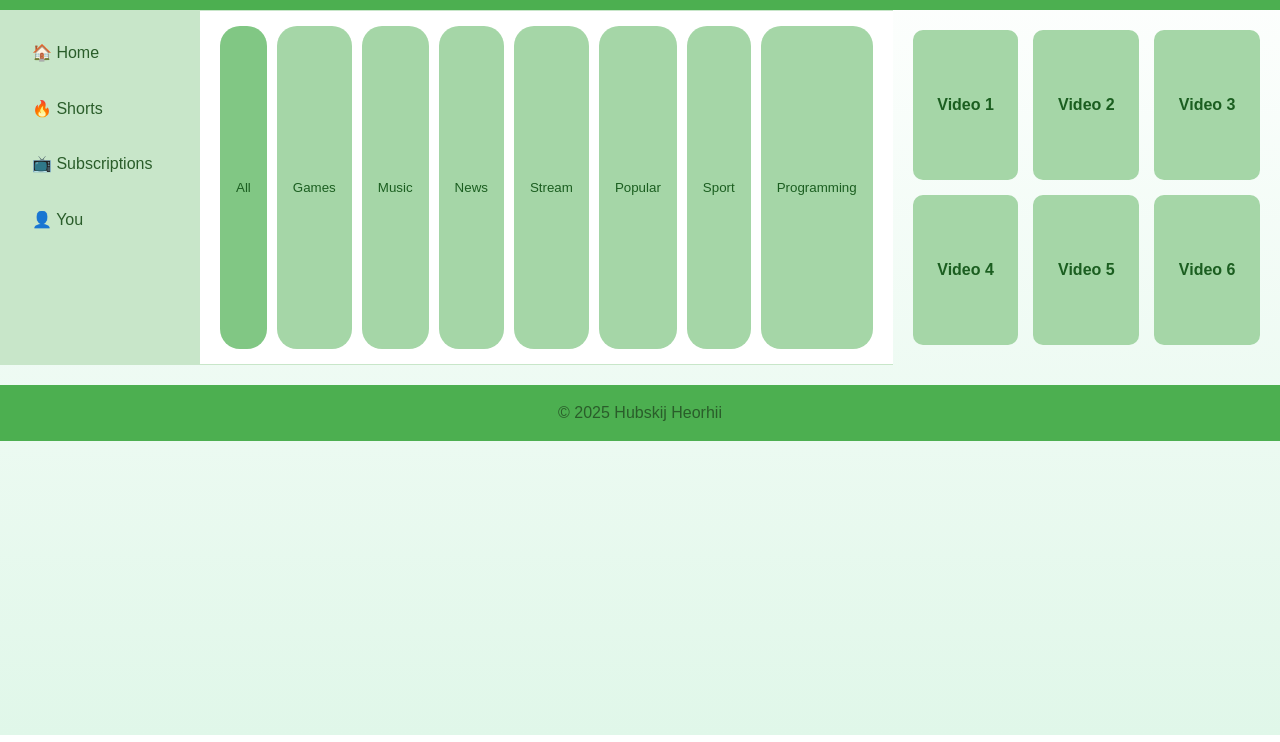
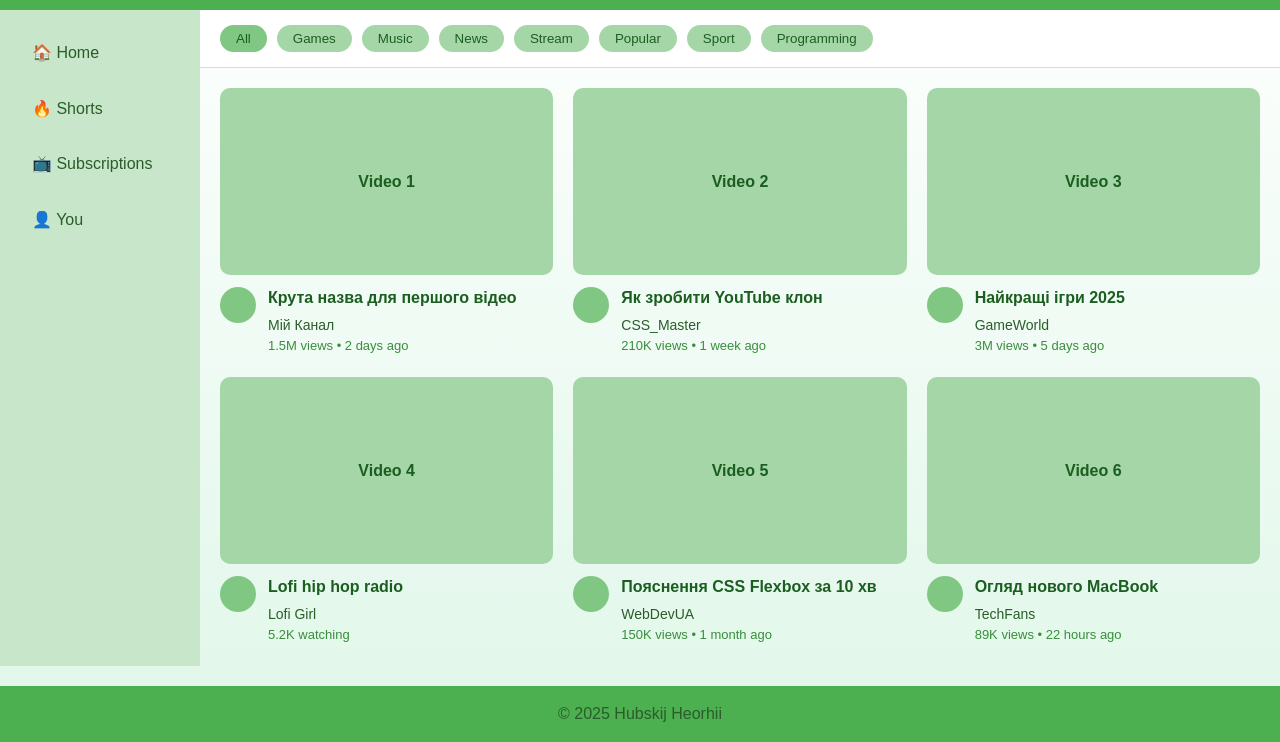
Before and after one commit to HubskiyHeorhii/WEB_HubskiyHeorhii_TCR21, a plain HTML site: page pract3.html in a window 1280 px wide. Shown: the part 246-988 px from the top of the page. Drawn offline with Linux system fonts and the light colour scheme.

Commit message:
upd pract3 and css

```diff
--- a/pract3.html
+++ b/pract3.html
@@ -21,8 +21,8 @@
 
   <div class="pract-3">
     <div class="header">
-      <div class="menu-icon">☰</div>
-      <div class="logo">YouTube Clone</div>
+      <div class="menu-icon">☰ </div>
+      <div class="logo"> YouTube Clone</div>
       <div class="search">
         <input type="text" placeholder="Search">
         <button>🔍</button>
@@ -45,6 +45,8 @@
         </ul>
       </aside>
 
+      <div class="main-container">
+
         <nav class="filters">
           <button class="active">All</button>
           <button>Games</button>
@@ -57,13 +59,93 @@
         </nav>
 
         <div class="content">
-          <div class="video">Video 1</div>
-          <div class="video">Video 2</div>
-          <div class="video">Video 3</div>
-          <div class="video">Video 4</div>
-          <div class="video">Video 5</div>
-          <div class="video">Video 6</div>
+
+          <div class="video">
+            <div class="thumbnail">
+              <span>Video 1</span>
+            </div>
+            <div class="video-info">
+              <div class="channel-avatar"></div>
+              <div class="video-details">
+                <h4 class="video-title">Крута назва для першого відео</h4>
+                <span class="channel-name">Мій Канал</span>
+                <span class="video-stats">1.5M views • 2 days ago</span>
+              </div>
+            </div>
+          </div>
+
+          <div class="video">
+            <div class="thumbnail">
+              <span>Video 2</span>
+            </div>
+            <div class="video-info">
+              <div class="channel-avatar"></div>
+              <div class="video-details">
+                <h4 class="video-title">Як зробити YouTube клон</h4>
+                <span class="channel-name">CSS_Master</span>
+                <span class="video-stats">210K views • 1 week ago</span>
+              </div>
+            </div>
+          </div>
+
+          <div class="video">
+            <div class="thumbnail">
+              <span>Video 3</span>
+            </div>
+            <div class="video-info">
+              <div class="channel-avatar"></div>
+              <div class="video-details">
+                <h4 class="video-title">Найкращі ігри 2025</h4>
+                <span class="channel-name">GameWorld</span>
+                <span class="video-stats">3M views • 5 days ago</span>
+              </div>
+            </div>
+          </div>
+
+          <div class="video">
+            <div class="thumbnail">
+              <span>Video 4</span>
+            </div>
+            <div class="video-info">
+              <div class="channel-avatar"></div>
+              <div class="video-details">
+                <h4 class="video-title">Lofi hip hop radio</h4>
+                <span class="channel-name">Lofi Girl</span>
+                <span class="video-stats">5.2K watching</span>
+              </div>
+            </div>
+          </div>
+
+          <div class="video">
+            <div class="thumbnail">
+              <span>Video 5</span>
+            </div>
+            <div class="video-info">
+              <div class="channel-avatar"></div>
+              <div class="video-details">
+                <h4 class="video-title">Пояснення CSS Flexbox за 10 хв</h4>
+                <span class="channel-name">WebDevUA</span>
+                <span class="video-stats">150K views • 1 month ago</span>
+              </div>
+            </div>
+          </div>
+
+          <div class="video">
+            <div class="thumbnail">
+              <span>Video 6</span>
+            </div>
+            <div class="video-info">
+              <div class="channel-avatar"></div>
+              <div class="video-details">
+                <h4 class="video-title">Огляд нового MacBook</h4>
+                <span class="channel-name">TechFans</span>
+                <span class="video-stats">89K views • 22 hours ago</span>
+              </div>
+            </div>
+          </div>
+
         </div>
+      </div>
     </div>
 
     <footer>
--- a/style.css
+++ b/style.css
@@ -205,7 +205,6 @@ footer a:hover {
   min-height: 100vh;
 }
 
-/* Верхній бар */
 .pract-3 .header {
   display: flex;
   justify-content: space-between;
@@ -218,9 +217,9 @@ footer a:hover {
 .pract-3 .logo {
   font-size: 20px;
   font-weight: bold;
+  margin: 0 5px;
 }
 
-/* Пошук */
 .pract-3 .search {
   display: flex;
   flex: 1;
@@ -282,14 +281,15 @@ footer a:hover {
 
 /* Загальна сітка */
 .pract-3 .container {
-  display: flex;
+  display: flex; /* (sidebar | main-container) */
 }
 
 /* Бокове меню */
 .pract-3 .sidebar {
-  width: 200px;
+  width: 200px; /* Зробив трохи вужчим для економії місця */
   background-color: #c8e6c9;
   padding: 20px;
+  flex-shrink: 0; /* Забороняємо сайдбару стискатися */
 }
 
 .pract-3 .sidebar ul {
@@ -309,6 +309,15 @@ footer a:hover {
   background: #81c784;
 }
 
+/* ⭐ НОВИЙ ГОЛОВНИЙ КОНТЕЙНЕР ⭐ */
+/* Цей блок обгортає фільтри і контент */
+.pract-3 .main-container {
+  flex: 1; /* Займає весь простір, що залишився */
+  display: flex;
+  flex-direction: column; /* (filters / content) - стеком */
+  overflow-x: hidden; /* Ховаємо горизонтальний скрол */
+}
+
 /* Фільтри (категорії) */
 .pract-3 .filters {
   display: flex;
@@ -316,8 +325,8 @@ footer a:hover {
   padding: 15px 20px;
   overflow-x: auto;
   background: #ffffff;
-  border-top: 1px solid #c8e6c9;
   border-bottom: 1px solid #c8e6c9;
+  flex-shrink: 0; /* Фільтри не стискаються */
 }
 
 .pract-3 .filters button {
@@ -340,28 +349,89 @@ footer a:hover {
 .pract-3 .content {
   display: flex;
   flex-wrap: wrap;
-  gap: 15px;
+  gap: 20px; /* Трохи збільшив відступ */
   padding: 20px;
   flex: 1;
+  overflow-y: auto; /* Додаємо скрол, якщо відео багато */
 }
 
+/* ⭐ ПОВНІСТЮ ОНОВЛЕНІ СТИЛІ ВІДЕО ⭐ */
+
+/* 1. Загальний блок .video */
 .pract-3 .video {
+  /* Забираємо старі стилі (фон, висоту, flex-center) */
+  background: transparent;
+  flex: 1 1 calc(33.333% - 20px); /* 3 відео в ряд */
+  min-width: 250px; /* Мінімальна ширина для адаптивності */
+  cursor: pointer;
+  display: flex;
+  flex-direction: column; /* (thumbnail / video-info) */
+}
+
+/* 2. Блок "плеєра" (картинка) */
+.pract-3 .thumbnail {
   background: #a5d6a7;
-  height: 150px;
-  flex: 1 1 calc(33.333% - 20px);
+  width: 100%;
+  padding-top: 56.25%; /* Співвідношення сторін 16:9 */
   border-radius: 10px;
-  display: flex;
-  justify-content: center;
-  align-items: center;
+  margin-bottom: 12px;
+  position: relative; /* Для центрування тексту */
+  transition: background 0.3s;
+}
+.pract-3 .thumbnail span {
+  position: absolute;
+  top: 50%;
+  left: 50%;
+  transform: translate(-50%, -50%);
   font-weight: bold;
   color: #1b5e20;
-  cursor: pointer;
-  transition: background 0.3s;
+}
+.pract-3 .video:hover .thumbnail {
+  background: #81c784; /* Ефект при наведенні */
 }
 
-.pract-3 .video:hover {
-  background: #81c784;
+/* 3. Блок інформації під відео */
+.pract-3 .video-info {
+  display: flex;
+  gap: 12px; /* Відступ між аватаром і текстом */
+  align-items: flex-start;
 }
+
+/* 4. Аватар каналу */
+.pract-3 .channel-avatar {
+  width: 36px;
+  height: 36px;
+  border-radius: 50%;
+  background: #81c784; /* Колір-заглушка для аватара */
+  flex-shrink: 0;
+}
+
+/* 5. Деталі відео (текст) */
+.pract-3 .video-details {
+  display: flex;
+  flex-direction: column;
+}
+
+.pract-3 .video-title {
+  font-size: 16px;
+  font-weight: bold;
+  color: #1b5e20;
+  margin-bottom: 4px;
+  line-height: 1.4;
+}
+
+.pract-3 .channel-name,
+.pract-3 .video-stats {
+  font-size: 14px;
+  color: #2a5d2a;
+}
+
+.pract-3 .video-stats {
+  font-size: 13px;
+  color: #388e3c;
+}
+/* ⭐ Кінець оновлених стилів ⭐ */
+
 
 .pract-3 footer {
   background-color: #4caf50;
@@ -379,6 +449,7 @@ footer a:hover {
 .pract-3 footer a:hover {
   color: #c8e6c9;
 }
+
 .keyboard-container-full {
     font-family: 'Roboto Mono', 'Courier New', Courier, monospace;
     width: 100%;
```
